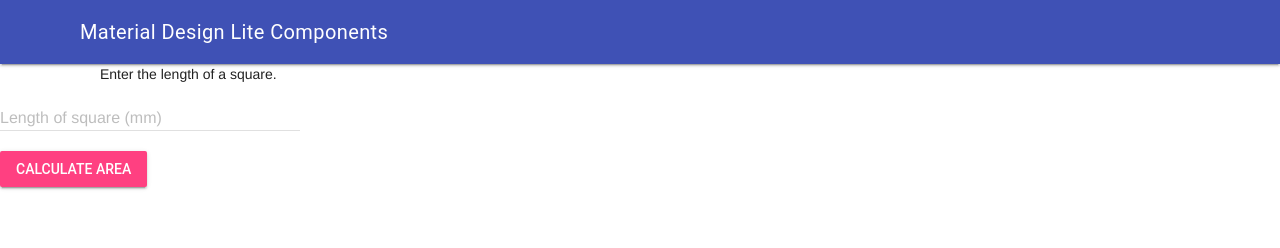
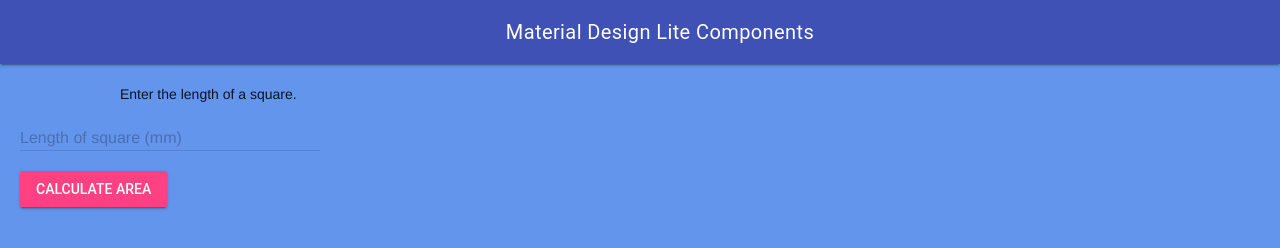
Before and after one commit to Ali-Mugamai/ICS20-01-05-HTML-MDL, a plain HTML site: page index.html in a window 1280 px wide. Drawn offline with nearby package versions, Linux system fonts and the light colour scheme; files that its build step writes are made by us from their sources.

Commit message:
nothihng

```diff
--- /dev/null
+++ b/css/style.css
@@ -0,0 +1,33 @@
+/* Created by: Mr. Coxall
+* Created on: Sep 2020
+* This file contains the CSS for index.html
+*/
+
+.mdl-layout__header-row {
+  align-items: center;
+  justify-content: center;
+}
+
+.mdl-layout__content {
+  padding-left: 15pt;
+  padding-right: 15pt;
+  padding-top: 15pt;
+}
+
+/* Due to error in MDL : https://github.com/google/material-design-lite/issues/5281
+*/
+.mdl-ripple {
+  background: #000;
+  opacity: 0.001;
+}
+
+body {
+  background-color: cornflowerblue;
+}
+
+p {
+  color: white;
+  font-family: Helvetica, Arial, sans-serif;
+  font-size: 1.5rem;
+  padding-top: 5pt;
+}
--- /dev/null
+++ b/css/style2.css
@@ -0,0 +1,33 @@
+/* Created by: Mr. Coxall
+* Created on: Sep 2020
+* This file contains the CSS for index2.html
+*/
+
+.mdl-layout__header-row {
+  align-items: center;
+  justify-content: center;
+}
+
+.mdl-layout__content {
+  padding-left: 15pt;
+  padding-right: 15pt;
+  padding-top: 15pt;
+}
+
+/* Due to error in MDL : https://github.com/google/material-design-lite/issues/5281
+*/
+.mdl-ripple {
+  background: #0000;
+  opacity: 0.001;
+}
+
+body {
+  background-color: red;
+}
+
+p {
+  color: blueviolet;
+  font-family: Helvetica, Arial, sans-serif;
+  font-size: 1.5rem;
+  padding-top: 5pt;
+}
--- a/index.html
+++ b/index.html
@@ -5,7 +5,7 @@
     <meta charset="utf-8" />
     <meta name="description" content="My first webpage, with MDL" />
     <meta name="keywords" content="mths, ics2o" />
-    <meta name="author" content="Mr. Coxall" />
+    <meta name="author" content="Ali Mugamai" />
     <meta name="viewport" content="width=device-width, initial-scale=1.0" />
     <link rel="stylesheet" href="./css/style.css" />
     <link
```
